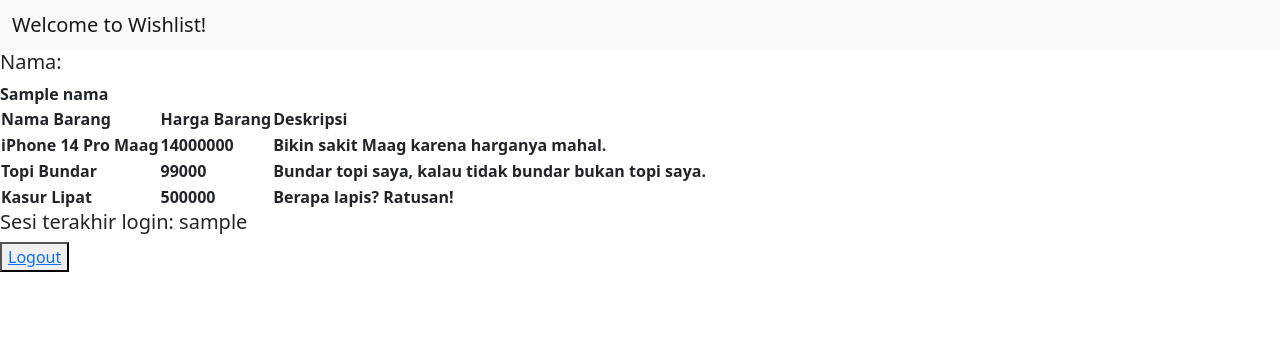
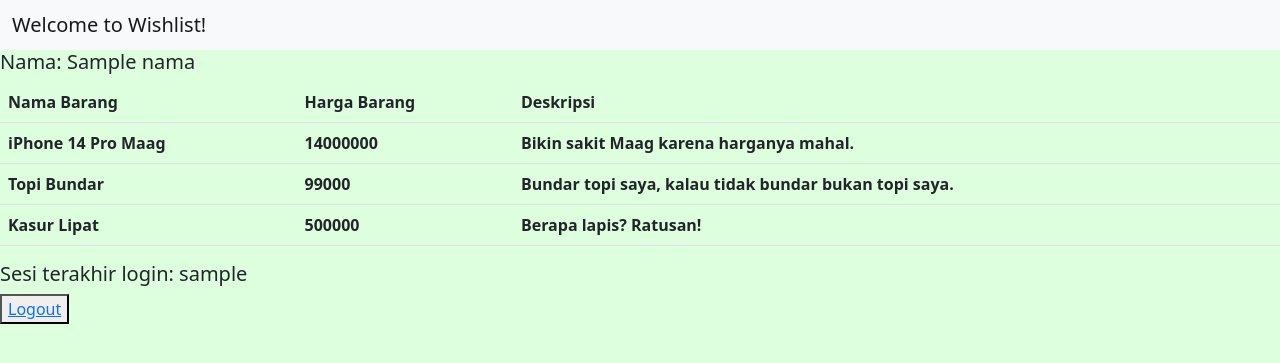
Before and after one commit to nailazizah/lab-1, a Django app: template wishlist/templates/wishlist.html in a window 1280 px wide. Shown: the top 363 px of the page. Run offline with Django 4.2, Linux system fonts and the light colour scheme; data comes from the database, SQL or seed files in the repository; tables that the repository leaves empty hold one stand-in row (values such as "Sample post"); the template is opened without the code that fills it: values that come from a table or form of the project are taken from there, most other values are stand-ins (such as "Sample title", 1, 10 or a date in 2020); lists and menus that the app fills with data are empty.

Commit message:
Lab 4: Add background color & table style

```diff
--- a/wishlist/templates/wishlist.html
+++ b/wishlist/templates/wishlist.html
@@ -2,8 +2,6 @@
 
 {% block content %}
 
-
-<!-- As a heading -->
 <nav class="navbar bg-light">
     <div class="container-fluid">
         <span class="navbar-brand mb-0 h1">Welcome to Wishlist!</span>
@@ -17,18 +15,24 @@
     <title>Wishlist</title>
     <link href="https://cdn.jsdelivr.net/npm/bootstrap@5.2.1/dist/css/bootstrap.min.css" rel="stylesheet" integrity="sha384-iYQeCzEYFbKjA/T2uDLTpkwGzCiq6soy8tYaI1GyVh/UjpbCx/TYkiZhlZB6+fzT" crossorigin="anonymous">
 </head>
+
+<style>
+    body {
+        background-color: #ddffdd;
+    }
+</style>
+
 <body>
 
-<h5>Nama: </h5>
-<b>{{nama}}</b>
+<h5>Nama: {{nama}} </h5>
 
-<table>
+<table class="table table-striped">
+    <thead class="thead-light">
     <tr>
-        <th>Nama Barang</th>
-        <th>Harga Barang</th>
-        <th>Deskripsi</th>
+        <th scope="col">Nama Barang</th>
+        <th scope="col">Harga Barang</th>
+        <th scope="col">Deskripsi</th>
     </tr>
-    {% comment %} Tambahkan data di bawah baris ini {% endcomment %}
     {% for barang in list_barang %}
     <tr>
         <th>{{barang.nama_barang}}</th>
@@ -36,7 +40,9 @@
         <th>{{barang.deskripsi}}</th>
     </tr>
     {% endfor %}
+    </tbody>
 </table>
+
 <h5>Sesi terakhir login: {{ last_login }}</h5>
 <button><a href="{% url 'wishlist:logout' %}">Logout</a></button>
 
```
